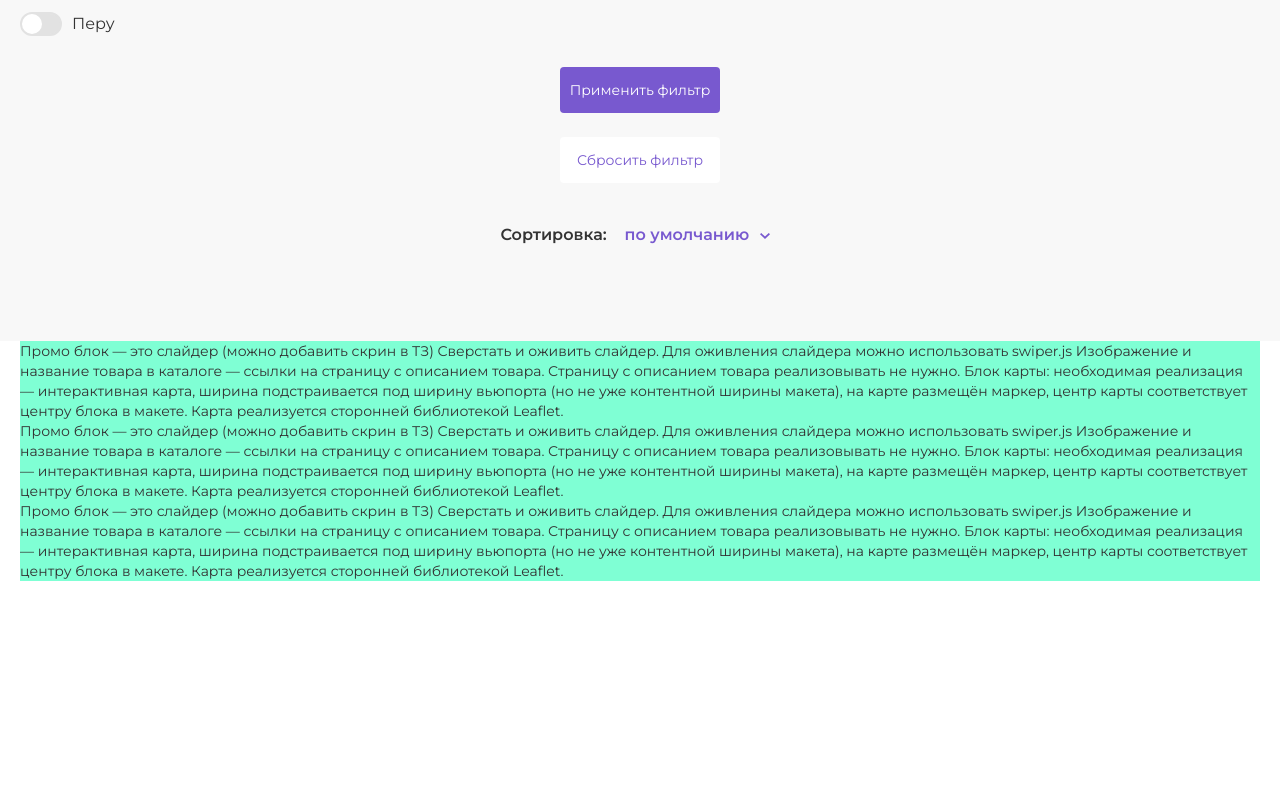
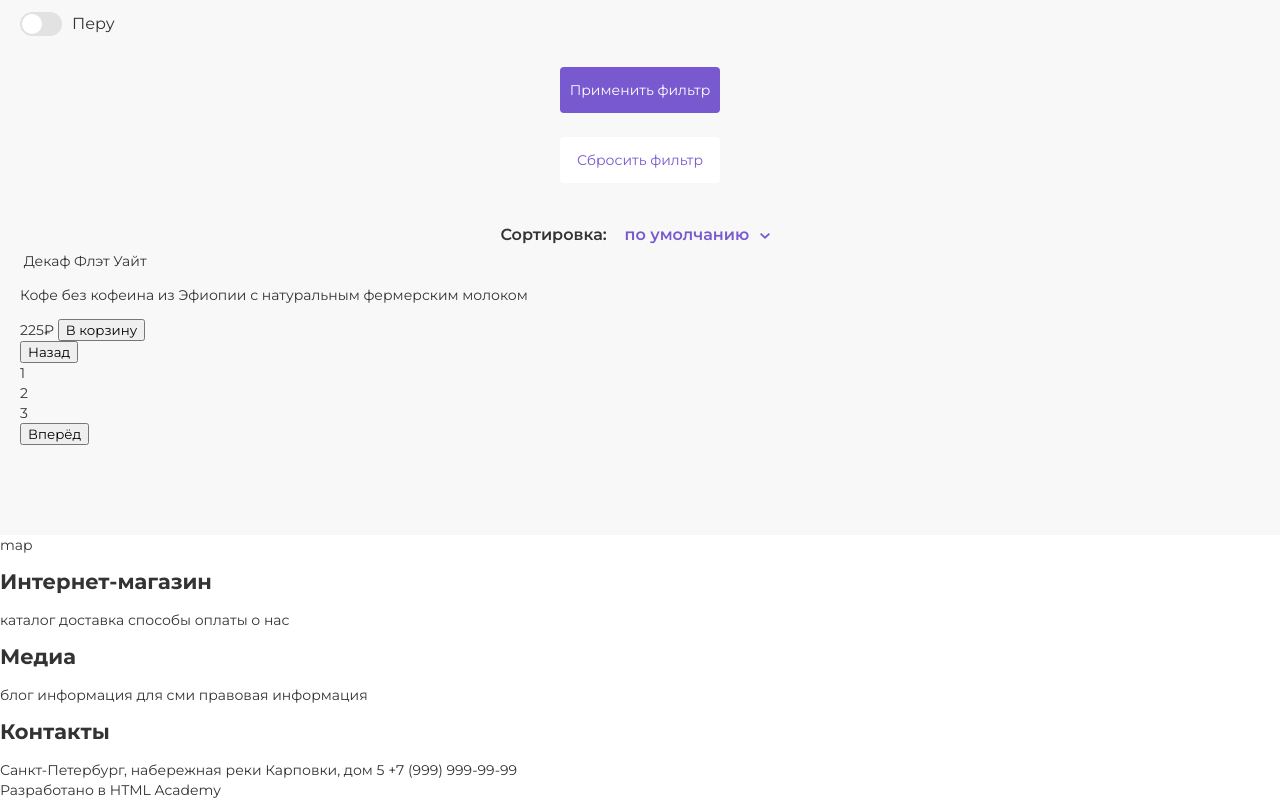
Before and after one commit to webAmoeba/drink-2-go, a website: page source/index.html in a window 1280 px wide. Shown: the part 2149-2949 px from the top of the page. Before the commit the page ends 2730 px from the top, so only its background shows below. Drawn offline with nearby package versions, Linux system fonts and the light colour scheme; files that its build step writes are made by us from their sources; files whose address does not match are found by name.

Commit message:
added only html for product-card and footer

```diff
--- a/source/index.html
+++ b/source/index.html
@@ -284,13 +284,13 @@
           </div>
         </form>
 
-        <div class="catalog__goods goods">
-          <div class="goods__custom-select-wrapper">
-            <div class="goods__label-select">
+        <div class="catalog__products products">
+          <div class="products__custom-select-wrapper">
+            <div class="products__label-select">
               Сортировка:
             </div>
 
-            <div class="goods__custom-select">
+            <div class="products__custom-select">
               <select class="custom-select__without-js">
                 <option value="by-default">по умолчанию</option>
                 <option value="first-expensive">сначала дорогие</option>
@@ -300,46 +300,96 @@
             </div>
 
           </div>
+
+          <ul class="products__products-list reset-list">
+            <li class="products__products-item product-card">
+              <a class="product-card__link" href="#">
+                <picture>
+                  <img class="product-card__img" src="" alt="">
+                </picture>
+                <span class="product-card__name">Декаф Флэт Уайт</span>
+              </a>
+              <p class="product-card__descripion">
+                Кофе без кофеина из&nbsp;Эфиопии
+                с&nbsp;натуральным фермерским молоком
+              </p>
+              <div class="product-card__price-and-button">
+                <span class="product-card__price">225₽</span>
+                <button class="product-card__add-to-shop-cart" type="button">В корзину</button>
+              </div>
+            </li>
+          </ul>
+
+          <div class="products__pagination pagination">
+            <button class="pagination__button pagination__button--back">
+              <span class="pagination__button-description">Назад</span>
+            </button>
+            <ol class="pagination__page-numbers reset-list">
+              <li class="pagination__page-number">1</li>
+              <li class="pagination__page-number">2</li>
+              <li class="pagination__page-number">3</li>
+            </ol>
+            <button class="pagination__button pagination__button--next">
+              <span class="pagination__button-description">Вперёд</span>
+            </button>
+          </div>
         </div>
       </div> <!-- container-main -->
     </section>
 
-    <div>
-      <div class="container-main" style="background-color: aquamarine;">
-        Промо блок — это слайдер (можно добавить скрин в ТЗ) Сверстать и оживить слайдер. Для оживления слайдера можно
-        использовать swiper.js
-        Изображение и название товара в каталоге — ссылки на страницу с описанием товара. Страницу с описанием товара
-        реализовывать не нужно.
-        Блок карты: необходимая реализация — интерактивная карта, ширина подстраивается под ширину вьюпорта (но не уже
-        контентной ширины макета), на карте размещён маркер, центр карты соответствует центру блока в макете. Карта
-        реализуется
-        сторонней библиотекой Leaflet.
-      </div>
-      <div class="container-main" style="background-color: aquamarine;">
-        Промо блок — это слайдер (можно добавить скрин в ТЗ) Сверстать и оживить слайдер. Для оживления слайдера можно
-        использовать swiper.js
-        Изображение и название товара в каталоге — ссылки на страницу с описанием товара. Страницу с описанием товара
-        реализовывать не нужно.
-        Блок карты: необходимая реализация — интерактивная карта, ширина подстраивается под ширину вьюпорта (но не уже
-        контентной ширины макета), на карте размещён маркер, центр карты соответствует центру блока в макете. Карта
-        реализуется
-        сторонней библиотекой Leaflet.
-      </div>
-      <div class="container-main" style="background-color: aquamarine;">
-        Промо блок — это слайдер (можно добавить скрин в ТЗ) Сверстать и оживить слайдер. Для оживления слайдера можно
-        использовать swiper.js
-        Изображение и название товара в каталоге — ссылки на страницу с описанием товара. Страницу с описанием товара
-        реализовывать не нужно.
-        Блок карты: необходимая реализация — интерактивная карта, ширина подстраивается под ширину вьюпорта (но не уже
-        контентной ширины макета), на карте размещён маркер, центр карты соответствует центру блока в макете. Карта
-        реализуется
-        сторонней библиотекой Leaflet.
-      </div>
-    </div>
+    <div class="map">map</div>
   </main>
 
-  <footer>
-    <a href="https://htmlacademy.ru/intensive/adaptive"></a>
+  <footer class="footer-main">
+    <a href=""></a>
+    <div class="footer-main__first-line">
+      <a class="footer-main__logo-link" href="index.html"></a>
+      <ul class="footer-main__social-links reset-list">
+        <li class="footer-main__social-item">
+          <a href="" class="footer-main__social-link">
+            <span class="visually-hidden">вконтакте</span>
+          </a>
+        </li>
+        <li class="footer-main__social-item">
+          <a href="" class="footer-main__social-link">
+            <span class="visually-hidden">пинтерест</span>
+          </a>
+        </li>
+        <li class="footer-main__social-item">
+          <a href="" class="footer-main__social-link">
+            <span class="visually-hidden">одноклассники</span>
+          </a>
+        </li>
+      </ul>
+    </div>
+
+    <div class="footer-main__about">
+      <section class="footer-main__shop">
+        <h2 class="footer-main__about-header">Интернет-магазин</h2>
+        <a class="footer-main__about-link" href="#">каталог</a>
+        <a class="footer-main__about-link" href="#">доставка</a>
+        <a class="footer-main__about-link" href="#">способы оплаты</a>
+        <a class="footer-main__about-link" href="#">о нас</a>
+      </section>
+      <section class="footer-main__media">
+        <h2 class="footer-main__about-header">Медиа</h2>
+        <a class="footer-main__about-link" href="#">блог</a>
+        <a class="footer-main__about-link" href="#">информация для сми</a>
+        <a class="footer-main__about-link" href="#">правовая информация</a>
+      </section>
+      <section class="footer-main__contacts">
+        <h2 class="footer-main__about-header">Контакты</h2>
+        <a class="footer-main__about-link" href="">Санкт-Петербург, набережная реки Карповки,
+          дом 5</a>
+        <a class="footer-main__about-link" href="tel:+79999999999">+7 (999) 999-99-99</a>
+      </section>
+    </div>
+
+    <div class="footer-main__created-by">
+      <span>Разработано в</span>
+      <a class="footer-main__created-link" href="https://htmlacademy.ru/intensive/adaptive"><span lang="en
+        ">HTML Academy</span></a>
+    </div>
   </footer>
 
   <script src="js/main.js"></script>
--- a/source/js/libraries/custom-select.js
+++ b/source/js/libraries/custom-select.js
@@ -1,4 +1,4 @@
-document.querySelector('.goods__custom-select').classList.add('custom-select');
+document.querySelector('.products__custom-select').classList.add('custom-select');
 document.querySelector('.custom-select__without-js').removeAttribute('class');
 
 var x, i, j, l, ll, selElmnt, a, b, c;
--- a/source/sass/blocks/advantages.scss
+++ b/source/sass/blocks/advantages.scss
@@ -68,19 +68,19 @@
 
 
   &:nth-child(1)::before {
-    background-image: url("../../img/icons/Features\ Icon-3.svg");
+    background-image: url("../img/icons/Features\ Icon-3.svg");
   }
 
   &:nth-child(2)::before {
-    background-image: url("../../img/icons/Features\ Icon-2.svg");
+    background-image: url("../img/icons/Features\ Icon-2.svg");
   }
 
   &:nth-child(3)::before {
-    background-image: url("../../img/icons/Features\ Icon-1.svg");
+    background-image: url("../img/icons/Features\ Icon-1.svg");
   }
 
   &:nth-child(4)::before {
-    background-image: url("../../img/icons/Features\ Icon.svg");
+    background-image: url("../img/icons/Features\ Icon.svg");
   }
 }
 
--- a/source/sass/blocks/catalog.scss
+++ b/source/sass/blocks/catalog.scss
@@ -18,6 +18,6 @@
   margin-top: 20px;
 }
 
-.catalog__goods {
+.catalog__products {
   margin-top: 36px;
 }
--- a/source/sass/blocks/goods.scss
+++ b/source/sass/blocks/products.scss
@@ -1,12 +1,12 @@
-.goods {}
+.products {}
 
-.goods__custom-select-wrapper {
+.products__custom-select-wrapper {
   display: flex;
   align-items: center;
   justify-content: center;
 }
 
-.goods__label-select {
+.products__label-select {
   font-weight: 600;
   font-size: 16px;
   line-height: 24px;
--- a/source/sass/libraries/custom-select.scss
+++ b/source/sass/libraries/custom-select.scss
@@ -115,7 +115,7 @@
   padding: 4px 30px 4px 10px;
   width: 165px;
   position: relative;
-  background: url("../../img/icons/bird-of-selector.svg") no-repeat right 10px center;
+  background: url("../img/icons/bird-of-selector.svg") no-repeat right 10px center;
   cursor: pointer;
 
   &:hover,
--- a/source/sass/style.scss
+++ b/source/sass/style.scss
@@ -13,7 +13,8 @@
 @import "blocks/form";
 @import "blocks/inputs-group";
 @import "blocks/custom-inputs";
-@import "blocks/goods";
+@import "blocks/products";
+@import "blocks/product-card";
 
 // libraries
 @import "libraries/custom-select";
```
Also changed, not shown: source/sass/blocks/product-card.scss (added).
